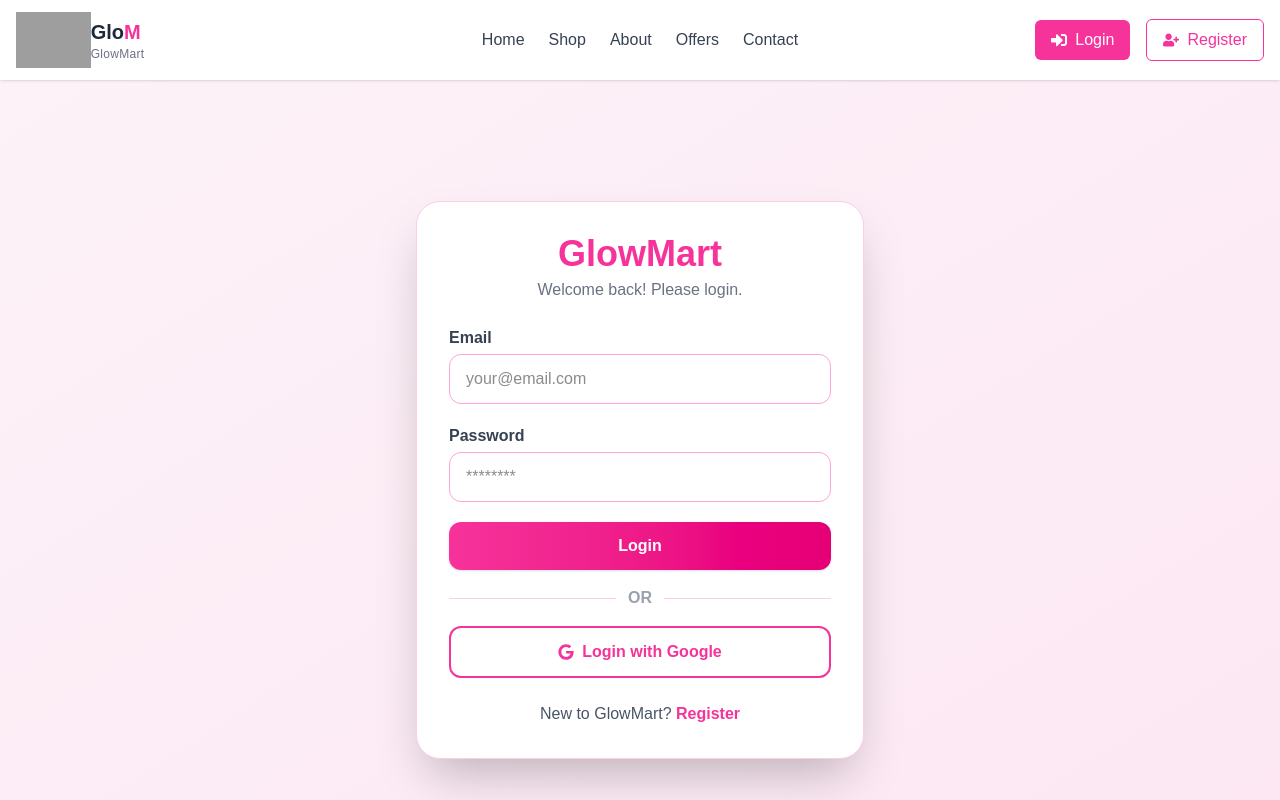
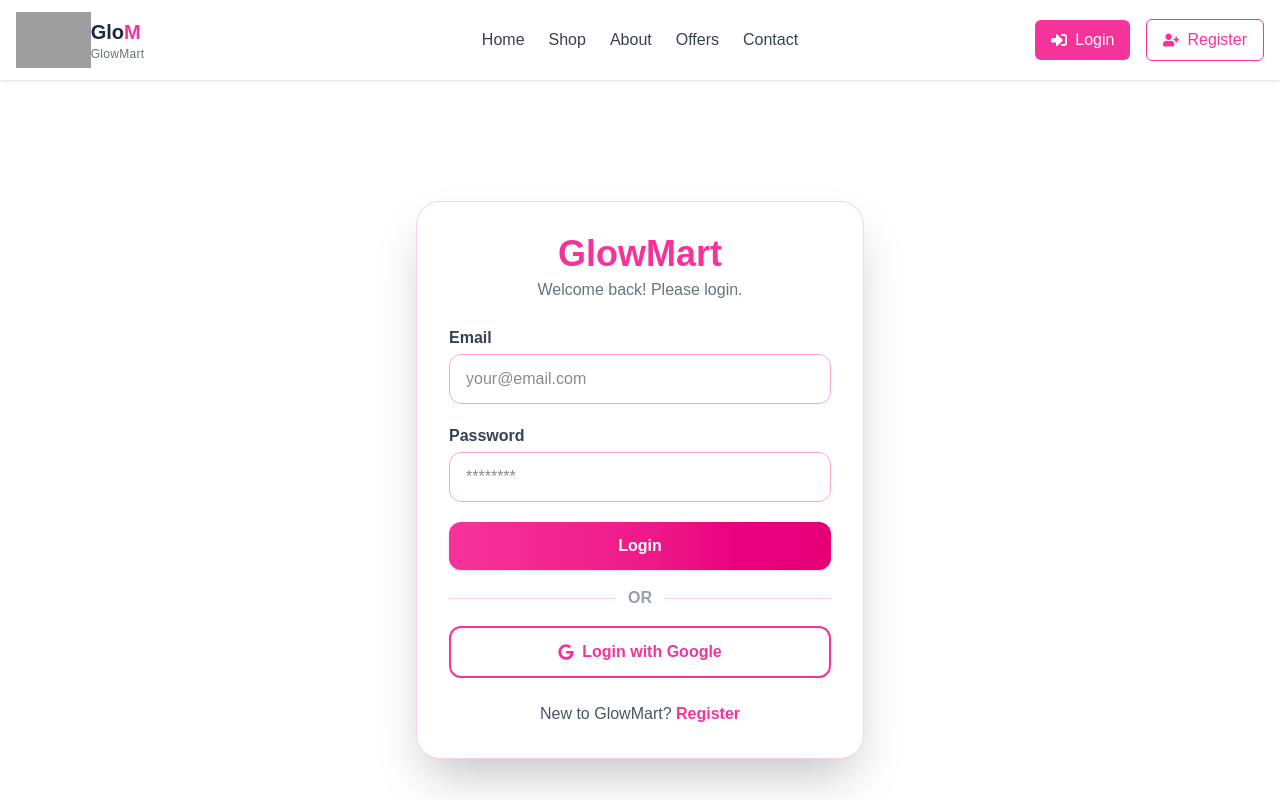
Before and after one commit to MollikaFaria06/GLowMart-Client, a Next.js app: page /Login in a window 1280 px wide. Shown: the top 800 px of the page. Built offline with nearby package versions, Linux system fonts and the light colour scheme; no server answers; grey boxes are pictures that could not be loaded.

Commit message:
Added bg colors in some sections

```diff
--- a/src/app/AddProduct/page.jsx
+++ b/src/app/AddProduct/page.jsx
@@ -40,7 +40,7 @@ export default function AddProduct() {
   };
 
   return (
-    <div className="px-4 py-10 bg-pink-100 min-h-screen">
+    <div className="px-4 py-10 bg-white min-h-screen">
       <div className="max-w-3xl mx-auto p-8 bg-white rounded-2xl shadow-xl">
         <h2 className="mb-6 text-3xl font-bold text-center text-pink-700">
           Add New Product
--- a/src/app/Login/page.jsx
+++ b/src/app/Login/page.jsx
@@ -39,7 +39,7 @@ export default function LoginPage() {
   };
 
   return (
-    <div className="flex items-center justify-center min-h-screen bg-gradient-to-br from-pink-50 to-pink-100 px-4">
+    <div className="flex items-center justify-center min-h-screen bg-white px-4">
       <div className="w-full max-w-md p-8 bg-white shadow-2xl rounded-3xl border border-pink-200">
         <div className="text-center mb-6">
           <h1 className="text-4xl font-extrabold text-pink-500">GlowMart</h1>
```
